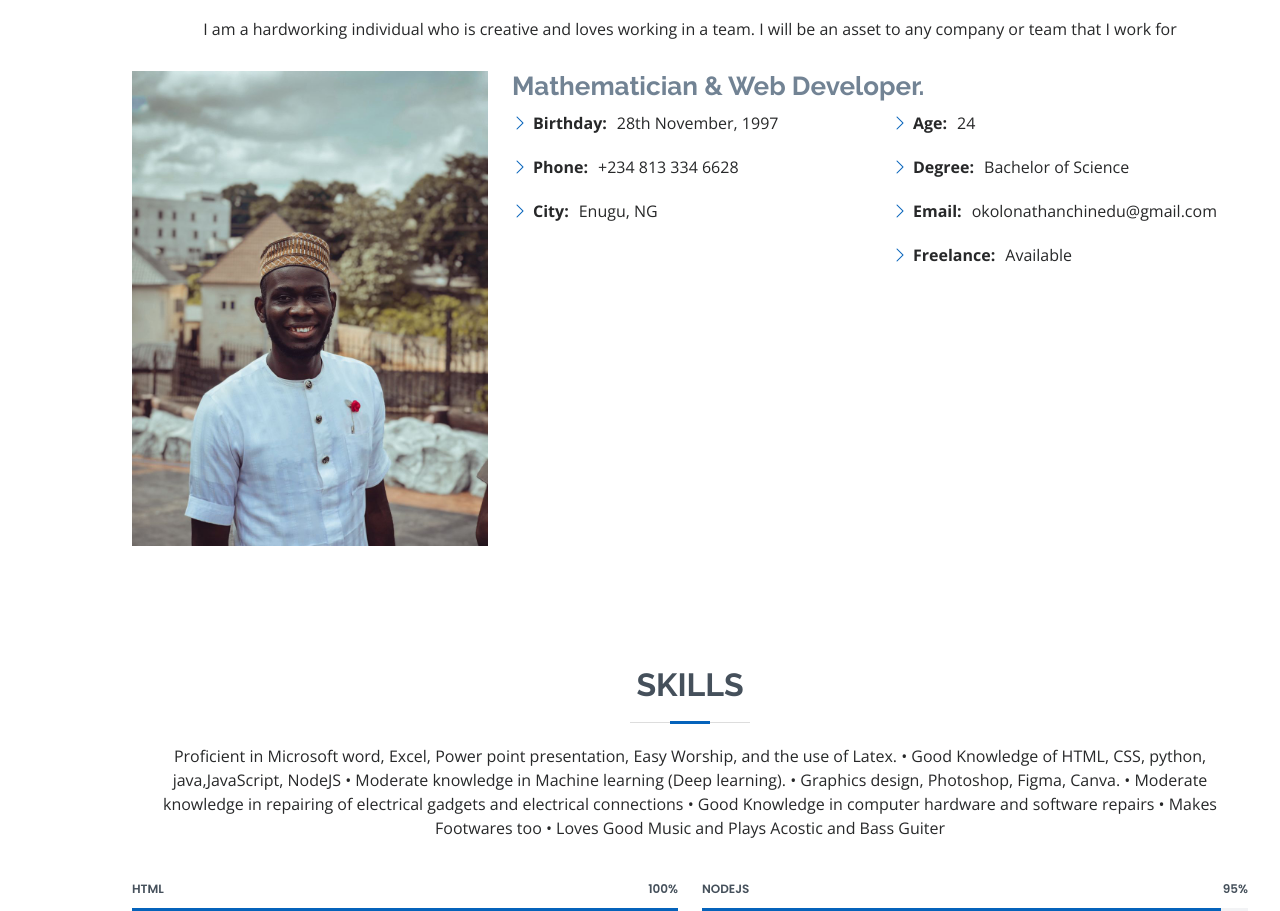
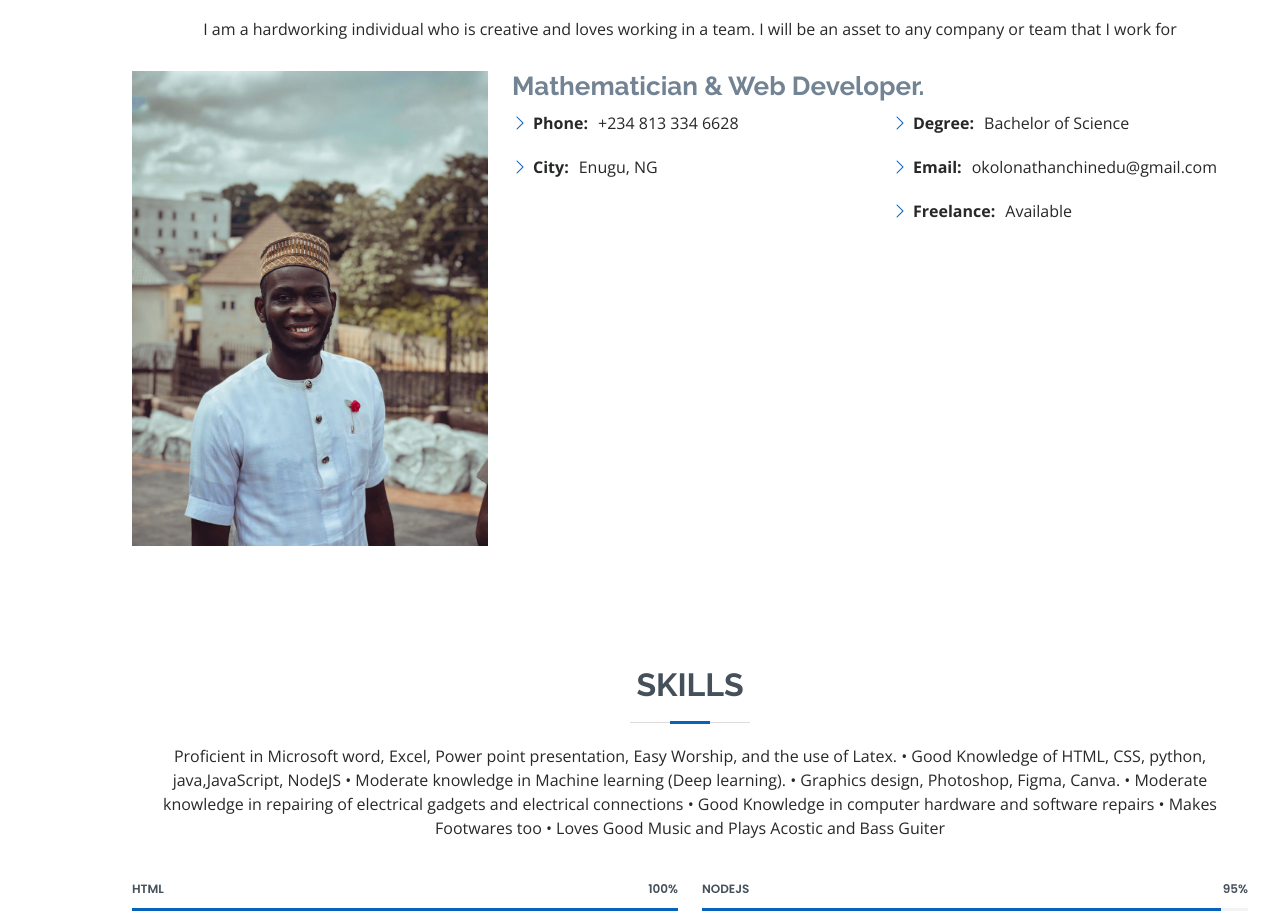
Before and after one commit to Nathan-Okolo/NathanResume, a website: page NathansResume/public/index.html in a window 1280 px wide. Shown: the part 921-1832 px from the top of the page. Drawn offline with nearby package versions, Linux system fonts and the light colour scheme.

Commit message:
Update index.html

```diff
--- a/NathansResume/public/index.html
+++ b/NathansResume/public/index.html
@@ -55,7 +55,7 @@
             <div class="row">
               <div class="col-lg-6">
                 <ul>
-                  <li><i class="bi bi-chevron-right"></i><strong>Birthday:</strong><span>28th November, 1997</span></li>
+<!--                   <li><i class="bi bi-chevron-right"></i><strong>Birthday:</strong><span>28th November, 1997</span></li> -->
                   <!-- <li><i class="bi bi-chevron-right"></i><strong>Website:</strong><span>www.example.com</span></li> -->
                   <li><i class="bi bi-chevron-right"></i><strong>Phone:</strong><span>+234 813 334 6628</span></li>
                   <li><i class="bi bi-chevron-right"></i><strong>City:</strong><span>Enugu, NG</span></li>
@@ -63,7 +63,7 @@
               </div>
               <div class="col-lg-6">
                 <ul>
-                  <li><i class="bi bi-chevron-right"></i><strong>Age:</strong><span>24</span></li>
+<!--                   <li><i class="bi bi-chevron-right"></i><strong>Age:</strong><span>24</span></li> -->
                   <li><i class="bi bi-chevron-right"></i><strong>Degree:</strong><span>Bachelor of Science</span></li>
                   <li><i class="bi bi-chevron-right"></i><strong>Email:</strong><span>okolonathanchinedu@gmail.com</span></li>
                   <li><i class="bi bi-chevron-right"></i><strong>Freelance:</strong><span>Available</span></li>
```
